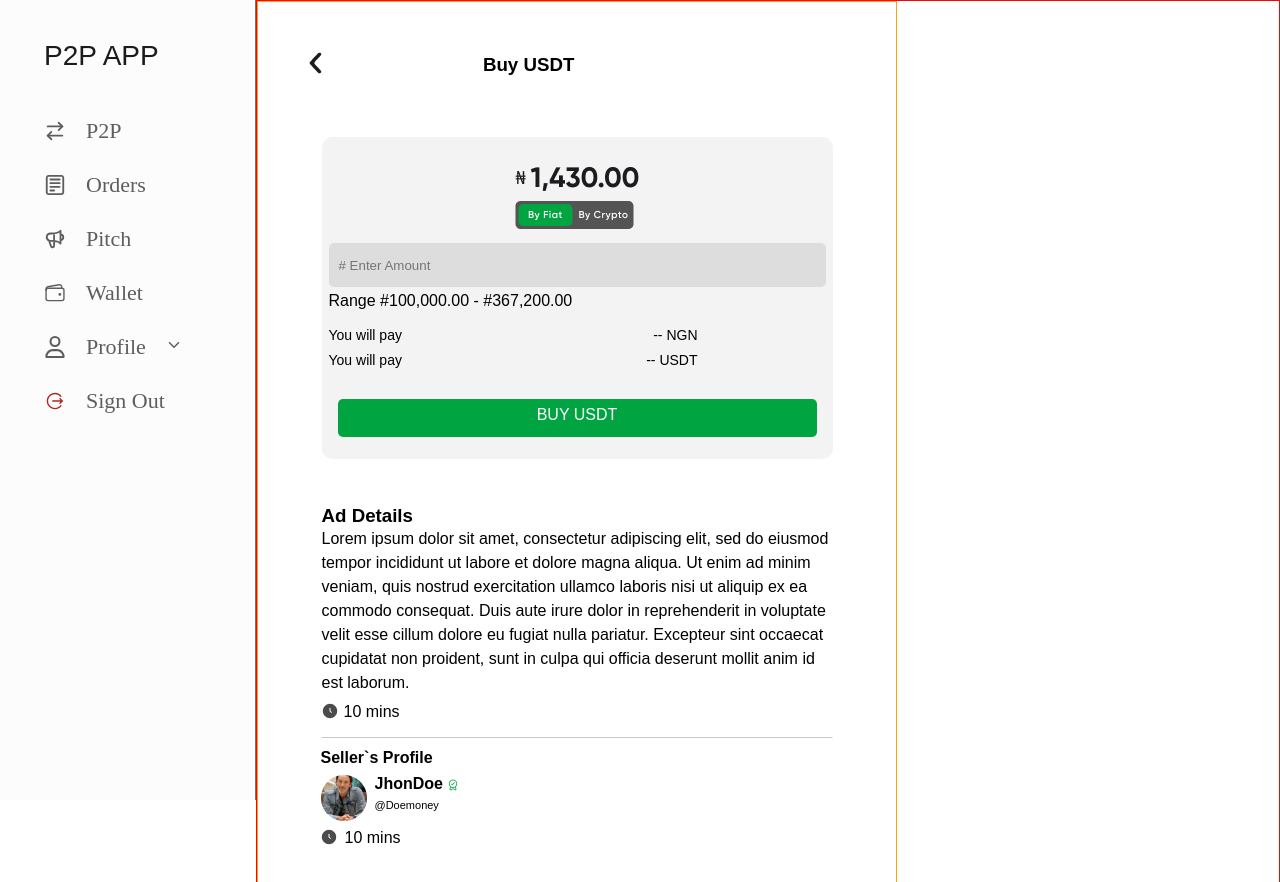
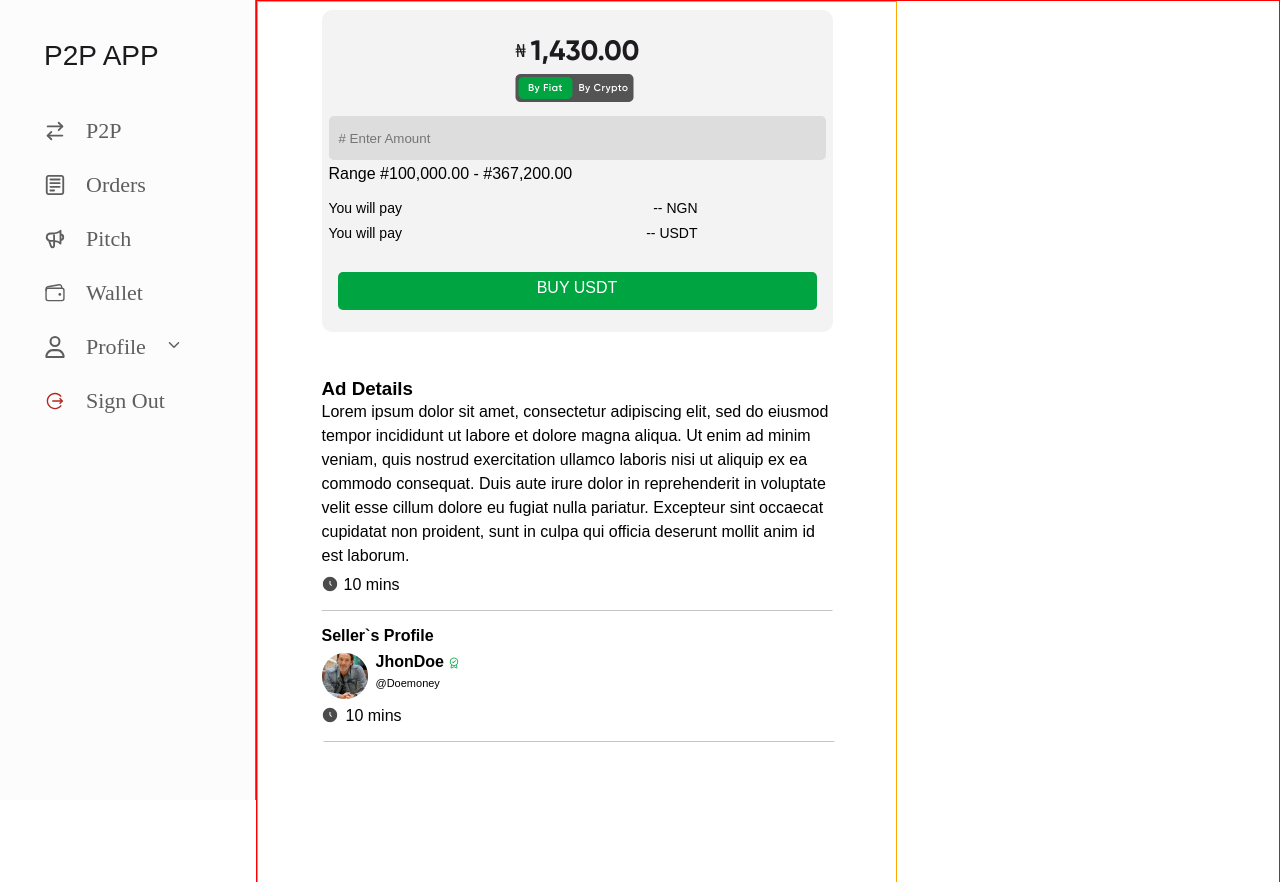
Before and after one commit to Stringcode-Limited/p2p-front-end, a React (Vite) app: page /app/buyUSDT in a window 1280 px wide. Shown: the top 882 px of the page. Built offline with nearby package versions, Linux system fonts and the light colour scheme; a web font is replaced by a local one.

Commit message:
usdt items added

```diff
--- a/src/pages/app/app-home-page/BuyUsdt/Buyusdt.css
+++ b/src/pages/app/app-home-page/BuyUsdt/Buyusdt.css
@@ -190,9 +190,26 @@
     width: 143px;
     height: 102px;
     gap: 8px;
-    margin-left: -370px;
+    margin-top: 25px;
+
 }
+
 .usdt-info .tim{
     display: flex;
     gap: 8px;
 }
+.usdt-info .tim{
+    position: relative;
+    margin: 0;
+    padding-bottom: 15px;
+}
+.tim::after{
+    content: '';
+    position: absolute;
+    background-color: #C6C6C6;
+    left: 180%;
+    width: 511px;
+    height: 1px;
+    bottom: 0;
+    transform: translateX(-50%);
+}
--- a/src/pages/app/app-home-page/BuyUsdt/Buyusdt.tsx
+++ b/src/pages/app/app-home-page/BuyUsdt/Buyusdt.tsx
@@ -64,8 +64,8 @@
                         <Buyudstbtn />
                     </div>
             </div>
+            <div className="davwrapper">
                 <div className="details">
-
                         <div className="comments">
                         <div className="det">
                             <h3>Ad Details</h3>
@@ -103,6 +103,7 @@
                             <p className="com">10 mins</p>
                         </div>
                     </div>
+                    </div>
                 </div>
            </div>
 
```
